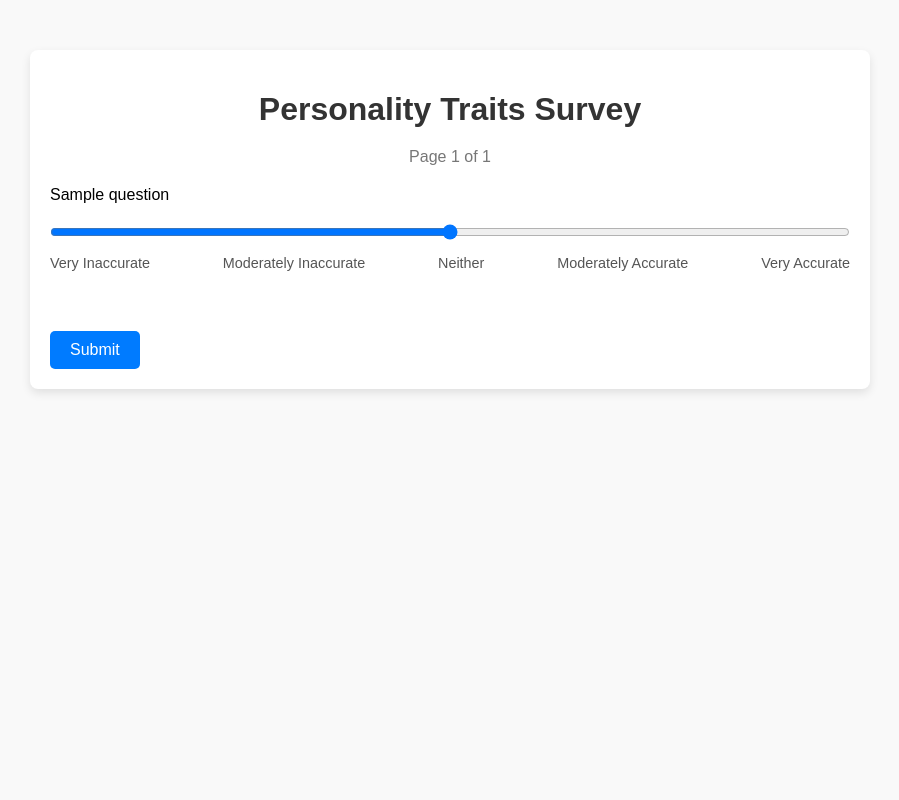
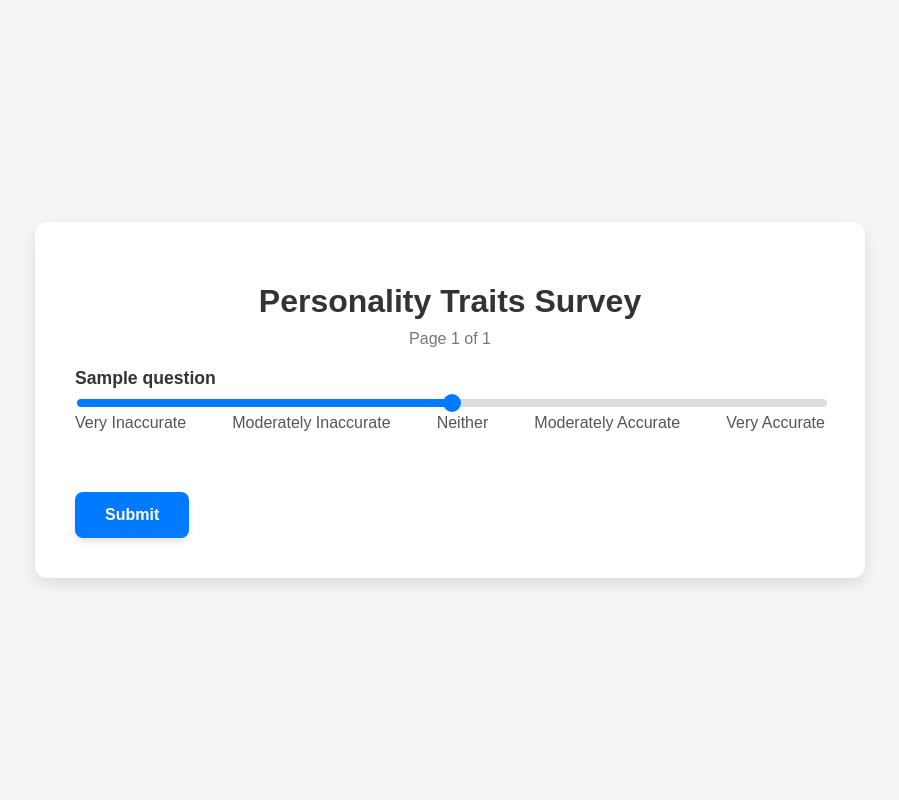
Before and after one commit to SaiSirishaR-KIP/Personality_assessment_pipeline, a Flask app: template templates/survey.html in a window 1280 px wide. Shown: the whole page, without its empty margins (190-1089 px from the left). Run offline with Flask 3, Linux system fonts and the light colour scheme; the template is opened without the code that fills it: most values are stand-ins (such as "Sample title", 1, 10 or a date in 2020); parts of the project's set-up code (start-up, migrations or seed data) failed here and were passed over.

Commit message:
Updated survey.html

```diff
--- a/templates/survey.html
+++ b/templates/survey.html
@@ -7,24 +7,31 @@
     <style>
         body {
             font-family: Arial, sans-serif;
-            background-color: #f9f9f9;
+            background-color: #f5f5f5;
             margin: 0;
             padding: 0;
+            display: flex;
+            justify-content: center;
+            align-items: center;
+            min-height: 100vh;
         }
 
         .container {
-            max-width: 800px;
+            max-width: 750px;
+            width: 100%;
             margin: 50px auto;
-            padding: 20px;
+            padding: 40px;
             background: white;
-            border-radius: 8px;
-            box-shadow: 0px 4px 10px rgba(0, 0, 0, 0.1);
+            border-radius: 12px;
+            box-shadow: 0px 6px 15px rgba(0, 0, 0, 0.1);
         }
 
         h1 {
             text-align: center;
             color: #333;
-            margin-bottom: 20px;
+            margin-bottom: 10px;
+            font-size: 2rem;
+            font-weight: bold;
         }
 
         .page-info {
@@ -43,45 +50,79 @@
         .question-container {
             display: flex;
             flex-direction: column;
-            margin-bottom: 20px;
+            margin-bottom: 15px;
         }
 
         label {
-            font-size: 1rem;
-            margin-bottom: 10px;
-            text-align: left;
+            font-size: 1.1rem;
+            font-weight: bold;
+            margin-bottom: 8px;
+            color: #333;
         }
 
+        /* SLIDER STYLING */
         input[type="range"] {
             width: 100%;
-            margin: 10px 0;
+            appearance: none;
+            -webkit-appearance: none;
+            height: 8px;
+            border-radius: 5px;
+            background: linear-gradient(to right, #007bff 50%, #ddd 50%);
+            outline: none;
+            transition: background 0.2s;
+        }
+
+        input[type="range"]::-webkit-slider-runnable-track {
+            height: 8px;
+            border-radius: 5px;
+            background: transparent;
+        }
+
+        input[type="range"]::-webkit-slider-thumb {
+            -webkit-appearance: none;
+            appearance: none;
+            width: 18px;
+            height: 18px;
+            background: #007bff;
+            border-radius: 50%;
+            cursor: pointer;
+            position: relative;
+            margin-top: -5px;
+        }
+
+        input[type="range"]::-moz-range-thumb {
+            width: 18px;
+            height: 18px;
+            background: #007bff;
+            border-radius: 50%;
+            cursor: pointer;
         }
 
         .scale-labels {
             display: flex;
             justify-content: space-between;
-            font-size: 0.9rem;
+            font-size: 1rem;
             color: #555;
+            margin-top: 5px;
         }
 
-        .value-display {
-            font-size: 1rem;
-            font-weight: bold;
-            text-align: center;
-            margin-top: 5px;
-            color: #007bff;
+        .button-container {
+            display: flex;
+            justify-content: space-between;
+            margin-top: 25px;
         }
 
         button {
-            align-self: center;
             background-color: #007bff;
             color: #ffffff;
+            padding: 14px 30px;
+            font-size: 1rem;
             border: none;
-            padding: 10px 20px;
-            font-size: 1rem;
-            border-radius: 5px;
+            border-radius: 8px;
             cursor: pointer;
-            margin-top: 20px;
+            font-weight: bold;
+            box-shadow: 0px 4px 6px rgba(0, 0, 0, 0.1);
+            transition: background 0.3s ease;
         }
 
         button:hover {
@@ -89,8 +130,17 @@
         }
 
         button:focus {
-            outline: 2px solid #0056b3;
+            outline: none;
         }
+
+        .back-button {
+            background-color: #6c757d;
+        }
+
+        .back-button:hover {
+            background-color: #545b62;
+        }
+
     </style>
 </head>
 <body>
@@ -118,11 +168,7 @@
                     step="1"
                     value="{{ previous_responses.get('q' ~ question_index, '3') }}"
                     required
-                    oninput="updateValue(this, 'value_display_{{ question_index }}')">
-
-                <div class="value-display" id="value_display_{{ question_index }}">
-                    {{ previous_responses.get('q' ~ question_index, '3') }}
-                </div>
+                    oninput="updateSlider(this)">
 
                 <div class="scale-labels">
                     <span>Very Inaccurate</span>
@@ -135,6 +181,12 @@
             {% endfor %}
 
             <div class="button-container">
+                {% if page > 1 %}
+                    <a href="{{ url_for('survey', page=page-1) }}">
+                        <button type="button" class="back-button">Back</button>
+                    </a>
+                {% endif %}
+
                 <button type="submit">
                     {% if page < total_pages %}Next{% else %}Submit{% endif %}
                 </button>
@@ -143,9 +195,17 @@
     </div>
 
     <script>
-        function updateValue(input, displayId) {
-            document.getElementById(displayId).innerText = input.value;
+        function updateSlider(slider) {
+            let percentage = ((slider.value - slider.min) / (slider.max - slider.min)) * 100;
+            slider.style.background = `linear-gradient(to right, #007bff ${percentage}%, #ddd ${percentage}%)`;
         }
+
+        // Initialize sliders on page load
+        document.addEventListener("DOMContentLoaded", function() {
+            document.querySelectorAll('input[type="range"]').forEach(slider => {
+                updateSlider(slider);
+            });
+        });
     </script>
 </body>
 </html>
```
